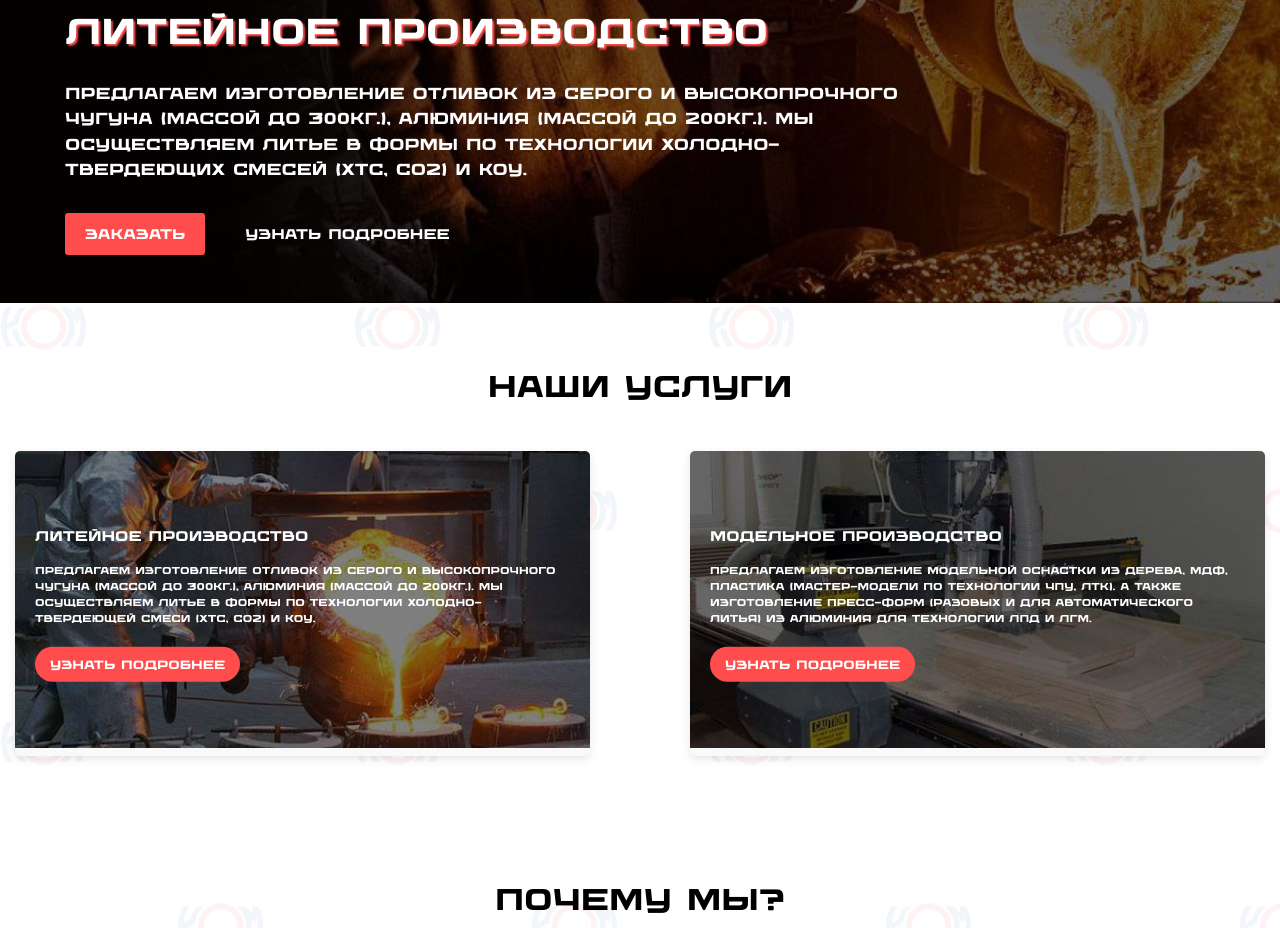
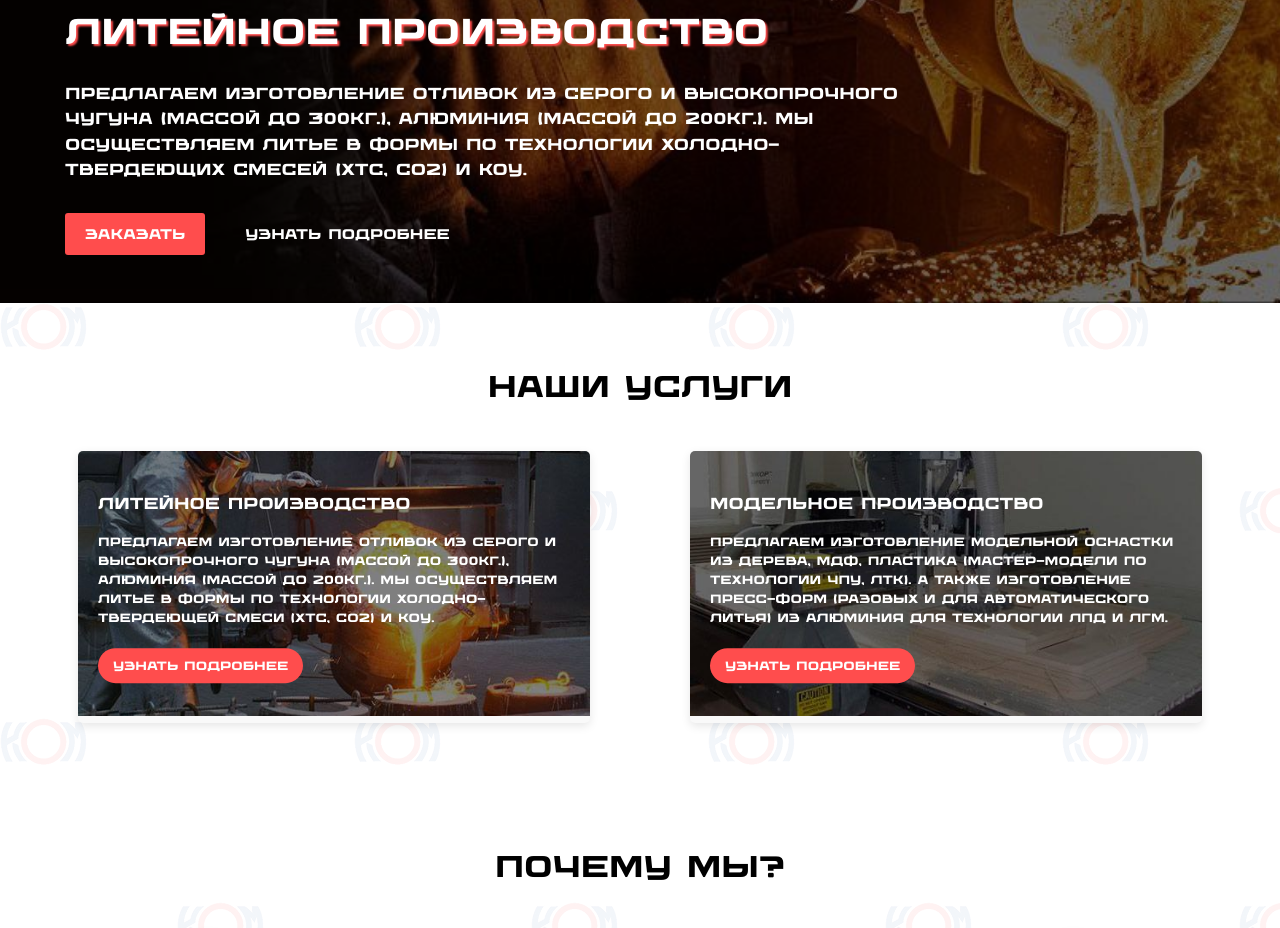
Before and after one commit to o-0-ok-0-o/kom-metallurgia, a plain HTML site: page index.html in a window 1280 px wide. Shown: the part 381-1309 px from the top of the page. Drawn offline with Linux system fonts and the light colour scheme.

```diff
--- a/css/style.css
+++ b/css/style.css
@@ -165,7 +165,7 @@ header {
 
 .service-card {
     flex: 1;
-    max-width: 600px;
+    max-width: 40vw;
     border-radius: 5px;
     overflow: hidden;
     box-shadow: 0 3px 10px rgba(0, 0, 0, 0.1);
@@ -191,13 +191,13 @@ header {
 }
 
 .service-content h3 {
-    font-size: 14px;
+    font-size: 16px;
     margin-bottom: 15px;
 }
 
 .service-content p {
     margin-bottom: 20px;
-    font-size: 10px;
+    font-size: 12px;
 }
 
 .service-content .button {
```
